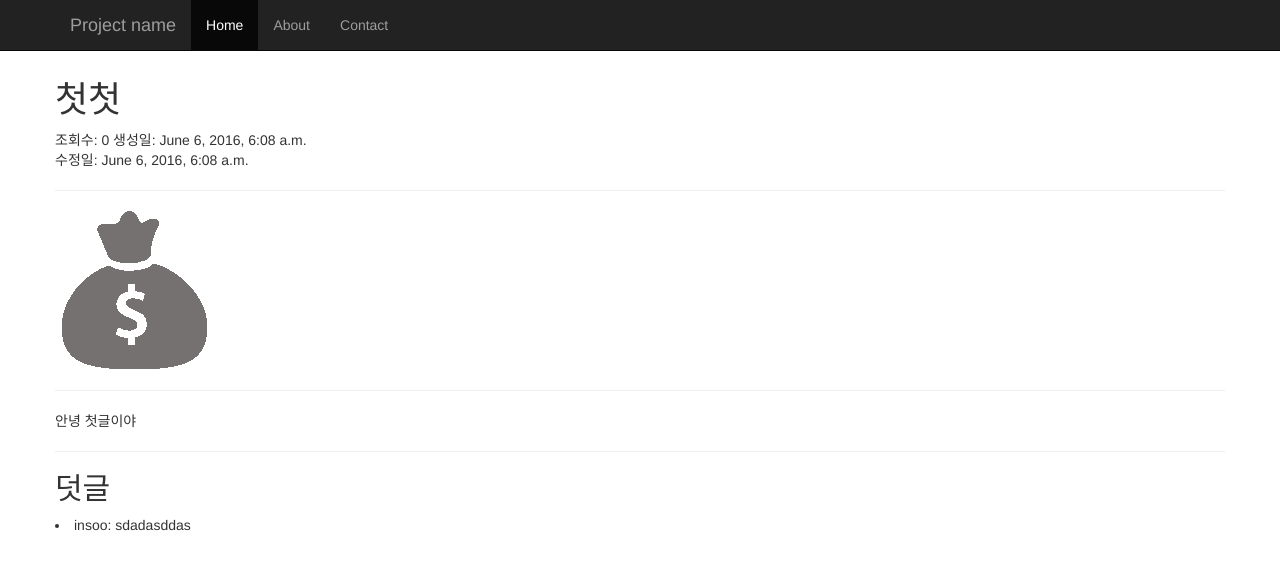
After one commit to insu0616/gimalpractice2, a Django app: page /blog/1/ in a window 1280 px wide. The commit adds this page. Shown: the top 570 px of the page. Run offline with Django 3.2, Linux system fonts and the light colour scheme; data comes from the database, SQL or seed files in the repository; both versions use the stored data as it was after the commit; some libraries are stand-ins or nearby versions.

Commit message:
detail페이지 구현

```diff
--- /dev/null
+++ b/blog/templates/blog/detail.html
@@ -0,0 +1,24 @@
+{% extends "blog/base.html" %}
+
+{% block content %}
+    <div class="row">
+        <h1>{{ post_detail.title }}</h1>
+        조회수: {{ post_detail.view }}
+        생성일: {{ post_detail.created_at }}<br>
+        수정일: {{ post_detail.updated_at }}<hr/>
+        <img src="{{ post_detail.photo.url }}"/><hr/>
+        {{ post_detail.content }}<br><hr/>
+        <div>
+            <h2>덧글</h2>
+            {% if post_detail.comment_set.all %}
+                {% for comment in post_detail.comment_set.all %}
+                    <li>
+                        {{ comment.commenter }}: {{ comment.message }}
+                    </li>
+                {% endfor %}
+            {% else %}
+                <h3> 등록된 덧글이 없습니다 </h3>
+            {% endif %}
+        </div>
+    </div>
+{% endblock %}
--- a/blog/templates/blog/index.html
+++ b/blog/templates/blog/index.html
@@ -5,7 +5,7 @@
     <div class="cont">
     {% for post in post_list %}
         <li>
-            <h1>{{ post.title }}</h1>
+            <h1><a href="{% url 'blog:detail' post.pk %}">{{ post.title }}</a></h1>
         </li>
     {% endfor %}
     </div>
--- a/blog/urls.py
+++ b/blog/urls.py
@@ -3,4 +3,5 @@ from . import views
 
 urlpatterns = [
     url(r'^$', views.index, name='index'),
+    url(r'^(?P<pk>\d+)/$', views.detail, name='detail'),
 ]
--- a/blog/views.py
+++ b/blog/views.py
@@ -1,4 +1,4 @@
-from django.shortcuts import render
+from django.shortcuts import render, get_object_or_404
 from .models import Post, Comment
 
 
@@ -6,3 +6,7 @@ from .models import Post, Comment
 def index(request):
     post_list = Post.objects.all()
     return render(request, 'blog/index.html', {'post_list':post_list})
+
+def detail(request, pk):
+    post_detail = get_object_or_404(Post, pk=pk)
+    return render(request, 'blog/detail.html', {'post_detail':post_detail})
```
Also changed, not shown: db.sqlite3.
